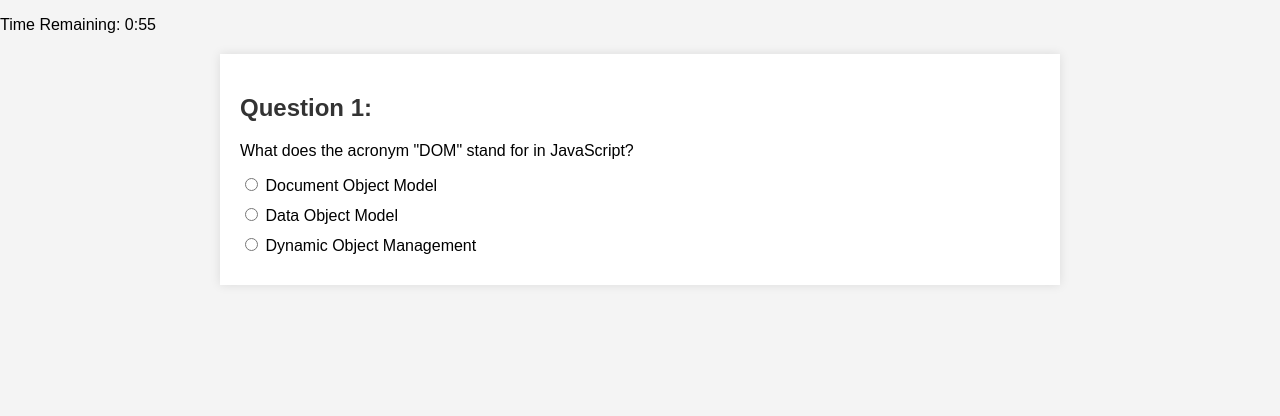
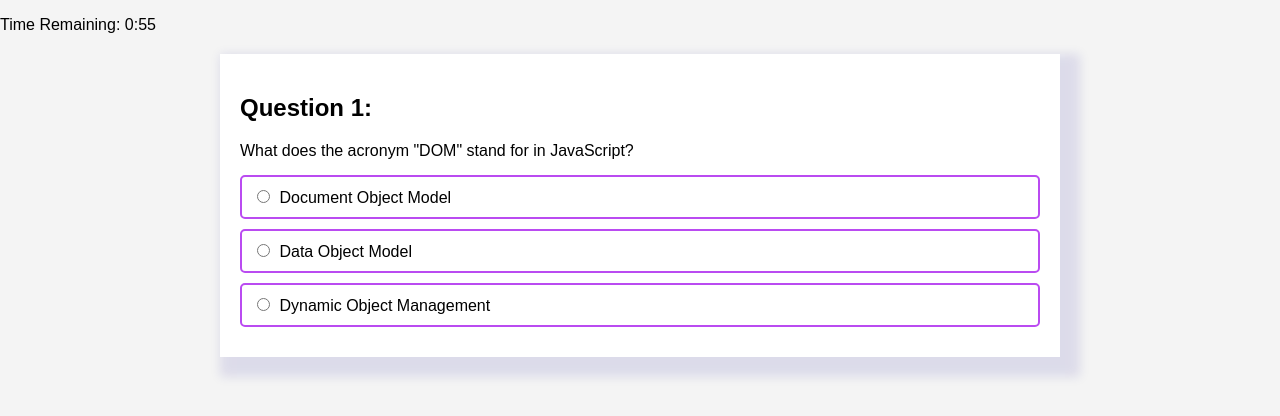
Before and after one commit to awatson622/javascript-coding-quiz, a plain HTML site: page index.html in a window 1280 px wide. Drawn offline with Linux system fonts and the light colour scheme.

Commit message:
Update style.css
changed some styling in the CSS

```diff
--- a/assets/style.css
+++ b/assets/style.css
@@ -9,7 +9,7 @@ body {
     max-width: 800px;
     margin: 20px auto;
     background-color: #fff;
-    box-shadow: 0 0 10px rgba(0, 0, 0, 0.1);
+    box-shadow: 10px 10px 10px 10px rgba(18, 0, 147, 0.1);
     padding: 20px;
 }
 
@@ -18,7 +18,7 @@ body {
 }
 
 h2 {
-    color: #333;
+    color: #000000;
 }
 
 p {
@@ -28,19 +28,13 @@ p {
 label {
     display: block;
     margin-bottom: 10px;
+    border: 2px solid #ba4bf1;
+    padding: 10px;
+    border-radius: 5px;
 }
 
-button {
-    background-color: #4caf50;
-    color: #fff;
-    padding: 10px 15px;
-    border: none;
-    cursor: pointer;
-    transition: background-color 0.3s;
-}
-
-button:hover {
-    background-color: #45a049;
+input[type="radio"] {
+    margin-right: 5px;
 }
 
 #results {
```
